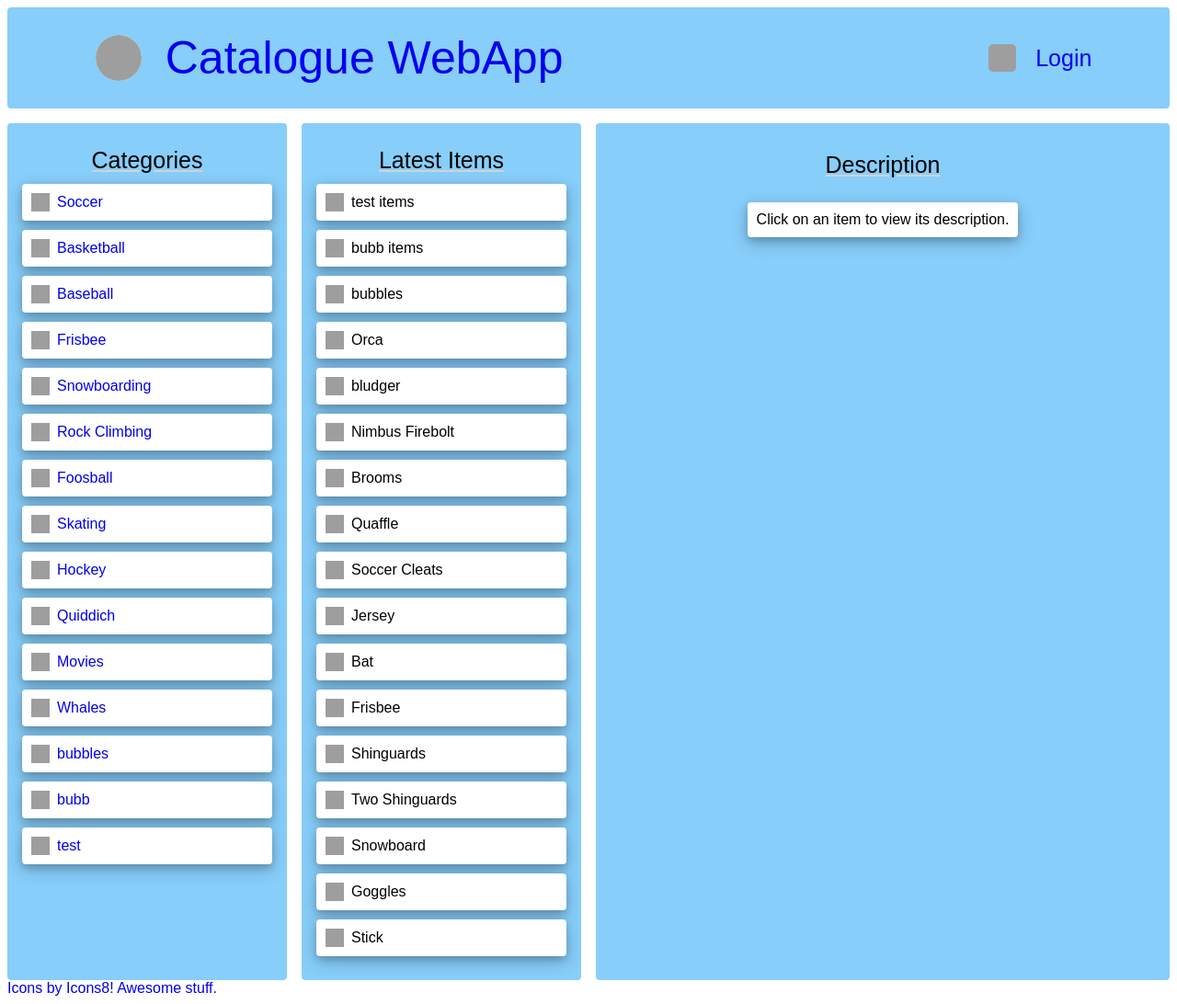
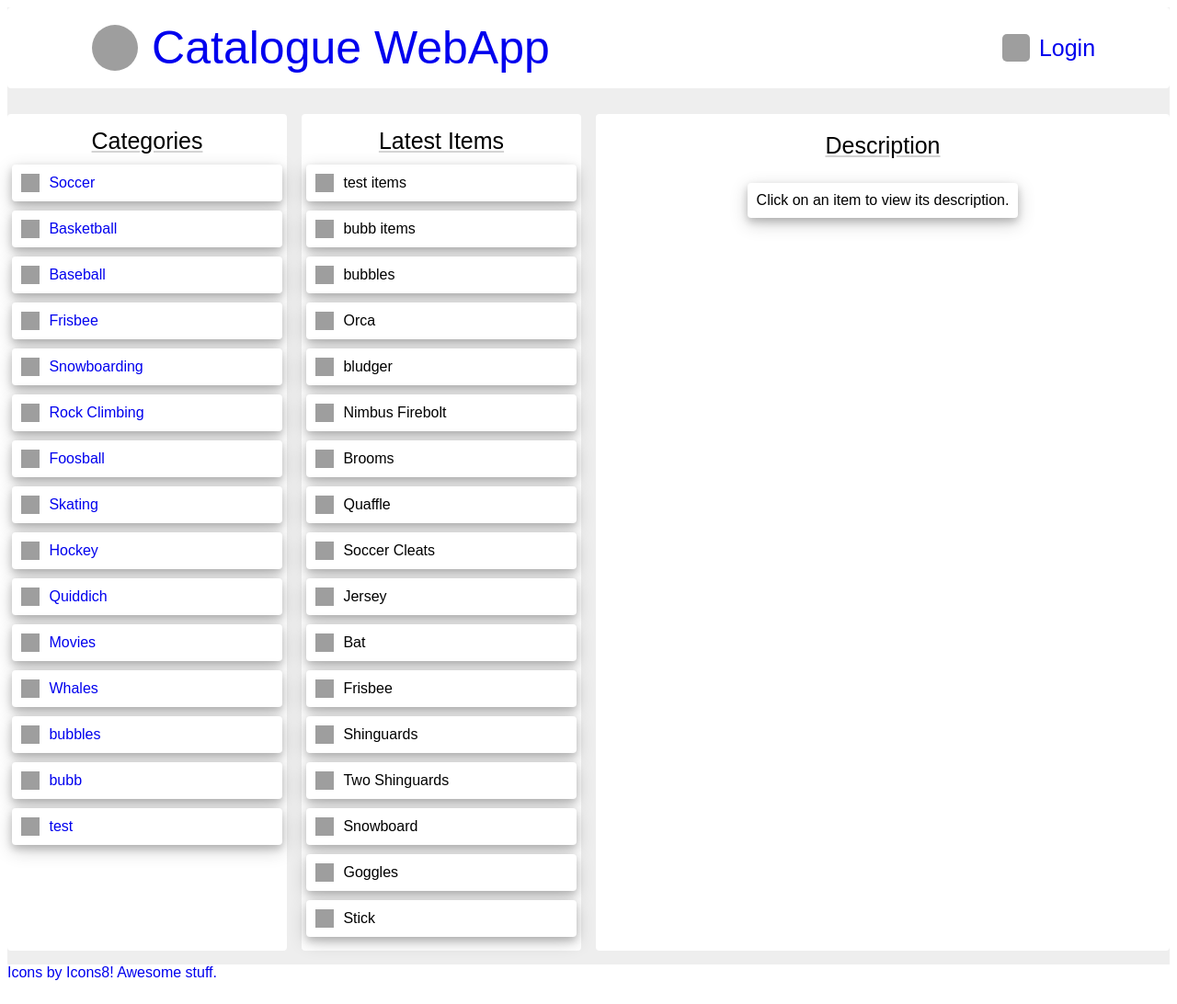
Before and after one commit to moe-elsadig/FSND-P2, a Flask app: page / in a window 1280 px wide. Shown: the whole page at 92% size. After the commit the page ends 1066 px from the top, so only its background shows below. Run offline with Flask 2, Linux system fonts and the light colour scheme; data comes from the database, SQL or seed files in the repository; parts of the project's set-up code (start-up, migrations or seed data) failed here and were passed over; grey boxes are pictures that could not be loaded.

Commit message:
change the color of the page

```diff
--- a/vagrant/static/styles.css
+++ b/vagrant/static/styles.css
@@ -5,6 +5,7 @@ a{
   text-decoration: none;
 }
 .content{
+  background-color: #eee;
   display: grid;
   grid-template-columns: repeat(8, 1fr);
   grid-auto-rows: minmax(100px, auto);
@@ -15,20 +16,21 @@ a{
   align-items: stretch;
   max-width: 1280px;
   margin: auto;
+  padding: 0 0 15px 0px;
 }
 .content > div{
-  background-color: lightskyblue;
-  padding: 1em;
+  background-color: #fff;
+  padding: 5px;
   border-radius: 4px
 }
 /* Start of Header section */
 .header{
-  align-self: center;
+  align-self: start;
   grid-column: 1/9;
   grid-row: 1/2;
   display: grid;
   grid-template-columns: 1fr 4fr 2fr 1fr 1fr;
-  grid-gap: 1em;
+  grid-gap: 5px;
 }
 .header_text{
   justify-self: left;
```
